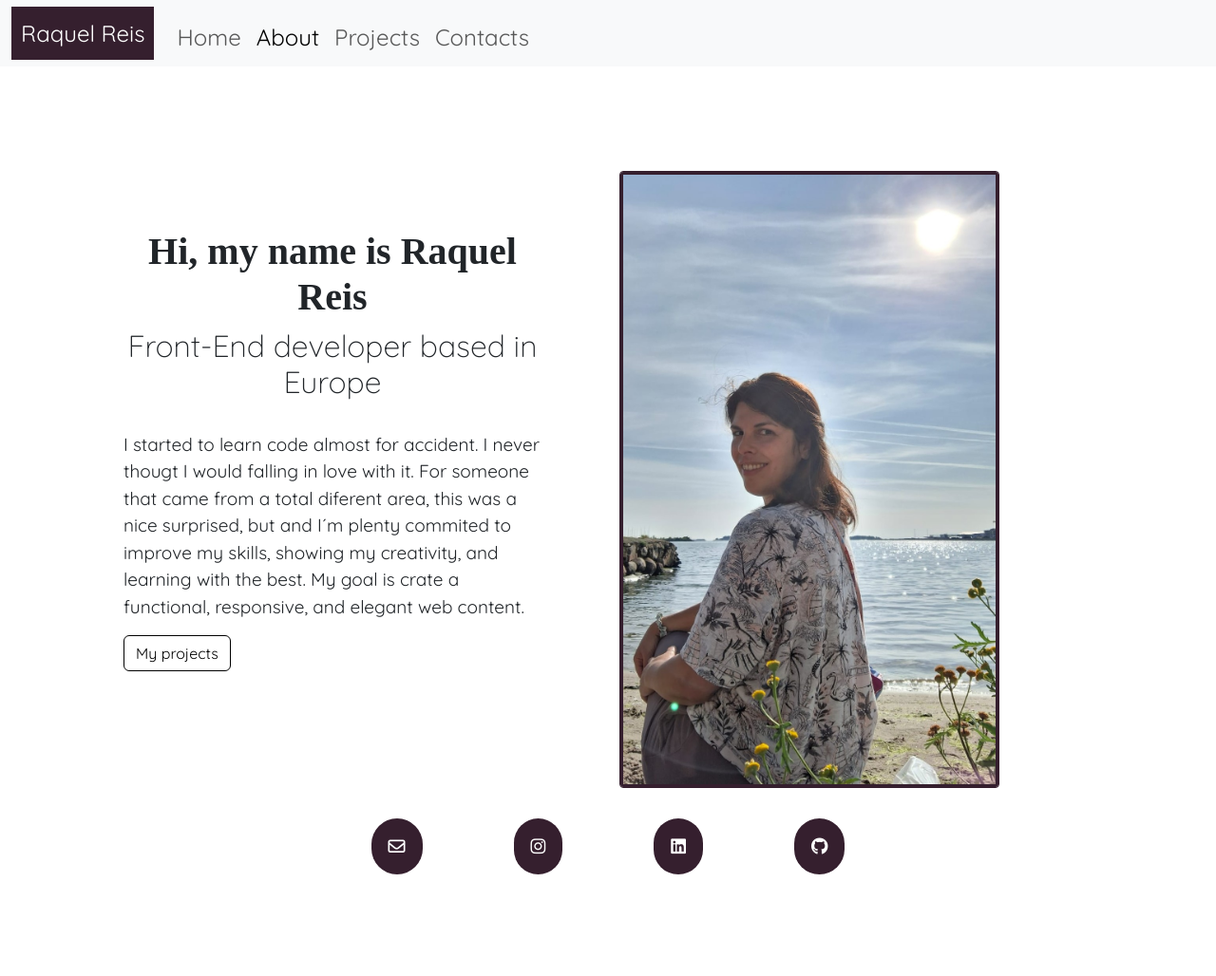
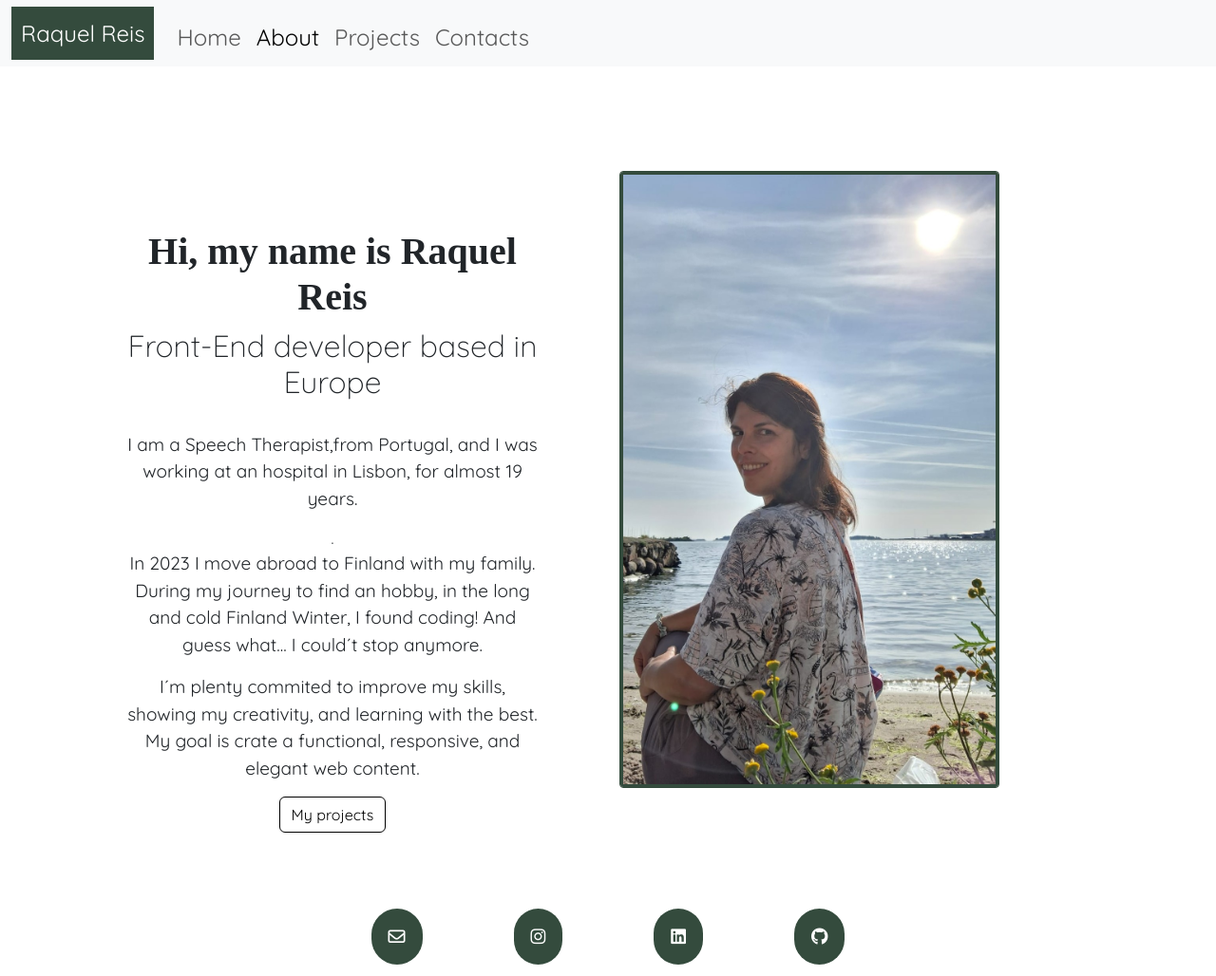
Before and after one commit to reis-raquel/portfolio-project, a plain HTML site: page about.html in a window 1280 px wide. Shown: the whole page at 95% size. Before the commit the page ends 940 px from the top, so only its background shows below. Drawn offline with nearby package versions, Linux system fonts and the light colour scheme; a web font is replaced by a local one.

Commit message:
last details

```diff
--- a/about.html
+++ b/about.html
@@ -56,17 +56,18 @@
     <div class=" content-container container">
       <div class="row">
         <div class="col-lg-6">
-          <div class="content mt-5 p-5">
+          <div class="content mt-5 p-5 text-center">
             <h1>Hi, my name is Raquel Reis</h1>
 
             <h2>Front-End developer based in Europe</h2>
             <br />
-            <p>
-              I started to learn code almost for accident. I never thougt I
-              would falling in love with it. For someone that came from a total
-              diferent area, this was a nice surprised, but and I´m plenty
-              commited to improve my skills, showing my creativity, and learning
-              with the best. My goal is crate a functional, responsive, and elegant web content.
+            <p> I am a Speech Therapist,from Portugal, and I was working at an hospital in Lisbon, for almost 19 years.</p>.
+            <p>In 2023 I move abroad to Finland with my family. During my journey to find an hobby, in the long and cold Finland Winter, I found coding!
+              And guess what... I could´t stop
+              anymore.</p>
+               <p>I´m plenty commited to improve my skills, showing my creativity, and learning
+              with the best.
+              My goal is crate a functional, responsive, and elegant web content.
             </p>
             <a href="work.html" class="btn btn-branding-outline">
               My projects
--- a/src/style.css
+++ b/src/style.css
@@ -1,5 +1,5 @@
 :root {
-  --primary-color: rgb(53, 31, 46);
+  --primary-color: hsl(143, 18%, 25%);
   --secondary-color: #969ba7;
   --heading-font-family: "Padyakke Expanded One", serif;
   --default-font-family: "Quicksand", sans-serif;
@@ -52,7 +52,7 @@ img{ border-style: solid; border-color:var(--primary-color); border-width: 3px;b
 
 .btn:hover {
   background-color: var(--primary-color);
-  border: black;font-weight: bold;
+  border: white;font-weight: bold; color: white;
 }
 
 .h3-project {
@@ -92,6 +92,7 @@ margin-top: 90px;}
 .contacts{ padding-bottom:200px;}
 
 .contact-list{ list-style: none;padding: 50px;}
+.contact-list a { color:hsl(143, 18%, 25%);}
 
 .final-paragraph{ padding: 10px;}
 
@@ -101,7 +102,6 @@ margin-top: 90px;}
   h2 {font-size: 30px; text-align: center;}
 }
 
-
 @media (max-width: 800px) {
   .container-fluid{ height:20px;font-size: 10px; ; max-width: 370px;}
 
```
Also changed, not shown: contact.html (+1 -1 lines).
